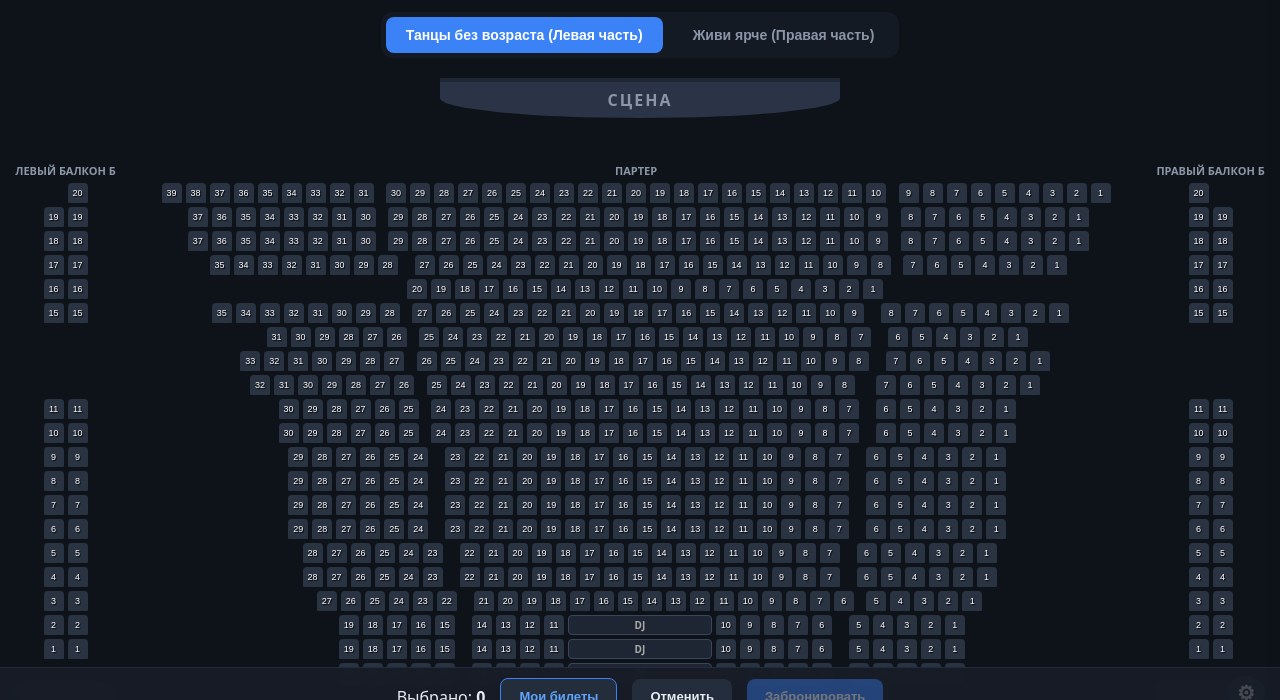
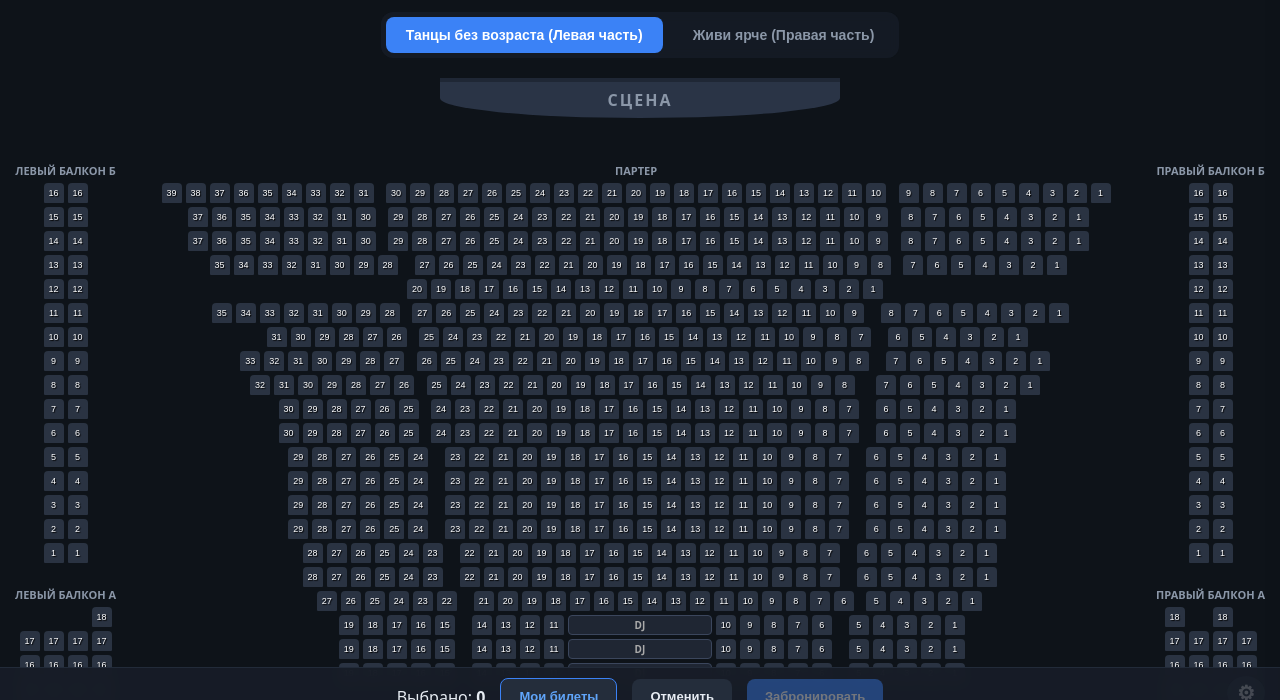
Before and after one commit to katyni94/ticket-booking, a website: page public/index.html in a window 1280 px wide. Shown: the part 75-775 px from the top of the page. Drawn offline with Linux system fonts and the light colour scheme; no server answers.

Commit message:
Update index.html

```diff
--- a/public/index.html
+++ b/public/index.html
@@ -416,6 +416,7 @@
 let activePaint = null;
 let paintStart = null;
 
+// ТОЧНЫЕ СХЕМЫ МЕСТ (Исправленные и выровненные)
 const parterreStrings = [
   "-000000000-000000000000000000000-000000000-", "--00000000-000000000000000000000-00000000-", "--00000000-000000000000000000000-00000000-",
   "--00000000--00000000000000000000-0000000-", "---------------00000000000000000000-----------", "---00000000-0000000000000000000--00000000-",
@@ -428,18 +429,40 @@
   "-----------0000000000000000000----"
 ];
 const parterreMaxSeats = [39, 37, 37, 35, 20, 35, 31, 33, 32, 30, 30, 29, 29, 29, 29, 28, 28, 27, 19, 19, 19, 30, 20, 17, 19];
+
 const centralStrings = [
-  "---------000000000000000000000000000----------", "--------0000000000000000000000000000----------",
-  "-------00000000000000000000000000000----------", "-------000000000000000000000000000000----------",
-  "-------00000000000000----00000000000000----------"
+  "---------000000000000000000000000000-------------", // 1 (27 мест)
+  "--------0000000000000000000000000000-------------", // 2 (28 мест)
+  "-------00000000000000000000000000000------------", // 3 (30 мест)
+  "------000000000000000000000000000000------------", // 4 (31 мест)
+  "-------00000000000000----00000000000000----------"  // 5 (28 мест)
 ];
 const centralMaxSeats = [27, 28, 30, 31, 28];
+
 const tanci_parterre = { 1: [19, 39], 2: [18, 37], 3: [18, 37], 4: [17, 35], 5: [10, 20], 6: [17, 35], 7: [15, 31], 8: [16, 33], 9: [15, 32], 10: [14, 30], 11: [14, 30], 12: [14, 29], 13: [14, 29], 14: [14, 29], 15: [14, 29], 16: [14, 28], 17: [14, 28], 18: [13, 27], 19: [11, 19], 20: [11, 19], 21: [11, 19], 22: [15, 30], 23: [10, 20], 24: [9, 17], 25: [10, 19] };
 const tanci_central = { 1: [14, 27], 2: [14, 28], 3: [15, 30], 4: [16, 31], 5: [15, 28] };
-const leftBalcAConf = [{ rowNum: 4, present: (r) => r >= 2 }, { rowNum: 3, present: (r) => r >= 1 }, { rowNum: 2, present: (r) => r >= 1 }, { rowNum: 1, present: (r) => true }];
-const leftBalcBConf = [{ rowNum: 2, present: (r) => (r >= 1 && r <= 5) || r >= 9 }, { rowNum: 1, present: (r) => (r >= 0 && r <= 5) || r >= 9 }];
-const rightBalcAConf = [{ rowNum: 1, present: (r) => true }, { rowNum: 2, present: (r) => r >= 1 }, { rowNum: 3, present: (r) => true }, { rowNum: 4, present: (r) => r >= 1 }];
-const rightBalcBConf = [{ rowNum: 1, present: (r) => (r >= 0 && r <= 5) || r >= 9 }, { rowNum: 2, present: (r) => (r >= 1 && r <= 5) || r >= 9 }];
+
+// Конфигурации балконов
+const leftBalcAConf = [
+    { rowNum: 4, present: (r) => r >= 1 },
+    { rowNum: 3, present: (r) => r >= 1 },
+    { rowNum: 2, present: (r) => r >= 1 },
+    { rowNum: 1, present: () => true }
+];
+const leftBalcBConf = [
+    { rowNum: 2, present: () => true },
+    { rowNum: 1, present: () => true }
+];
+const rightBalcAConf = [
+    { rowNum: 1, present: () => true },
+    { rowNum: 2, present: (r) => r >= 1 },
+    { rowNum: 3, present: () => true },
+    { rowNum: 4, present: (r) => r >= 1 }
+];
+const rightBalcBConf = [
+    { rowNum: 1, present: () => true },
+    { rowNum: 2, present: () => true }
+];
 
 const urlParams = new URLSearchParams(window.location.search);
 if (urlParams.get('side') === 'left') forcedSideMode = 'left';
@@ -589,9 +612,9 @@
   const centralData = centralStrings.map((s, i) => parseRow(s, centralMaxSeats[i]));
   renderGrid('central-balc', centralData, 'central', 'Центральный балкон', null, true);
   renderBalcony('left-balc-a', leftBalcAConf, 18, 'Левый балкон А', 'left', 'a');
-  renderBalcony('left-balc-b', leftBalcBConf, 20, 'Левый балкон Б', 'left', 'b');
+  renderBalcony('left-balc-b', leftBalcBConf, 16, 'Левый балкон Б', 'left', 'b');
   renderBalcony('right-balc-a', rightBalcAConf, 18, 'Правый балкон А', 'right', 'a');
-  renderBalcony('right-balc-b', rightBalcBConf, 20, 'Правый балкон Б', 'right', 'b');
+  renderBalcony('right-balc-b', rightBalcBConf, 16, 'Правый балкон Б', 'right', 'b');
 
   const btnL = document.getElementById('btn-event-left');
   const btnR = document.getElementById('btn-event-right');
```
